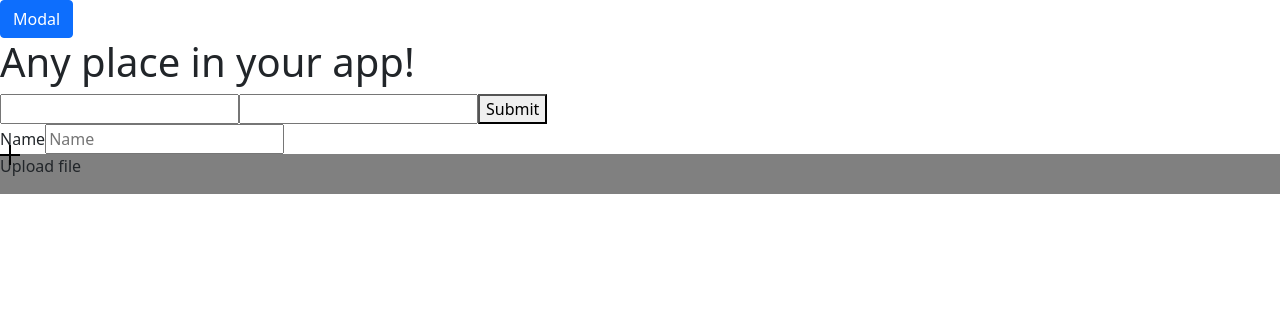
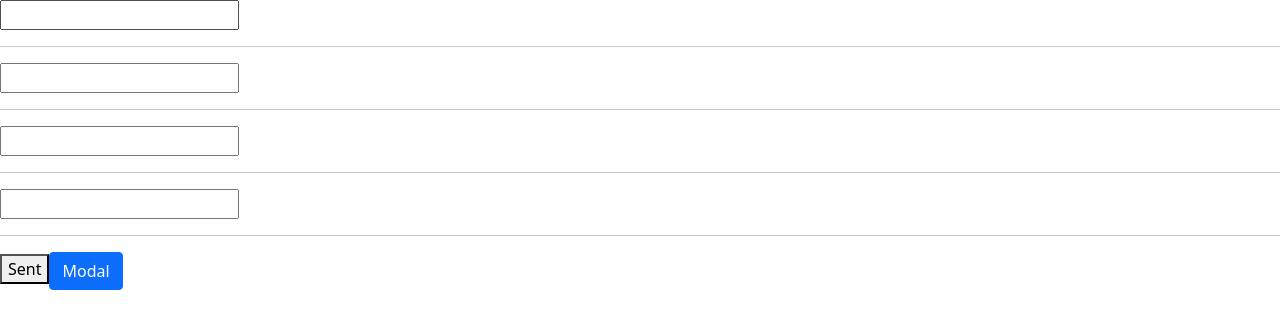
Before and after one commit to Timur-eit/applicant_form_reactJS, a React (Create React App) app in the folder client/: page / in a window 1280 px wide. Shown: the top 328 px of the page. Built offline with nearby package versions, Linux system fonts and the light colour scheme.

Commit message:
try react-hook-form

```diff
--- a/client/src/App.tsx
+++ b/client/src/App.tsx
@@ -1,33 +1,106 @@
 import React from 'react';
 import ModalWindow from 'shared/ui/Modal';
-import Basic from 'components/ApplicantForm'
-import TextInput from 'components/TextInput'
-import FileInput from 'components/FileInput'
+// import TextInput from 'components/TextInput'
+// import FileInput from 'components/FileInput'
+
+// import { Button } from 'react-bootstrap';
+// import 'bootstrap/dist/css/bootstrap.min.css';
+
+import { useForm, SubmitHandler } from 'react-hook-form';
+
+type Inputs = {
+    name: string,
+    surname: string,
+    age: string,
+    email: string,
+    file: string
+  };
 
 
 function App() {
+   const [isSubmitModalOpen, setSubmitModalOpen] = React.useState<boolean>(false)
 
+    const {
+        register,
+        handleSubmit,
+        reset,
+        formState: {errors, isSubmitSuccessful},
+        // watch,
+    } = useForm<Inputs>()
+
+    const onSubmit: SubmitHandler<Inputs> = (data) => {
+        console.log('Data sent ', data);
+        setSubmitModalOpen(true);
+    }
+
+    // const name = watch('name');
+    // console.log('Name ' + name);
+    // console.log(errors)
+
+    // console.log(isSubmitModalOpen)
+
+    React.useEffect(() => {
+        if (isSubmitSuccessful) {
+        //   reset();
+        }
+    }, [reset, isSubmitSuccessful]);
+
+    console.log(document.querySelector('.modal-content'))
 
     return (
-        <>
+        // <>
+            <form onSubmit={handleSubmit((data) =>onSubmit(data))}>
+
+                <input type='text' {...register('name', {required: 'This field is required', maxLength: 10})} />
+                {errors.name && <span>{errors.name.message}</span>}
+                <hr />
+                <input type='text' {...register('surname', {required: 'This field is required', maxLength: {value: 10, message: 'You exceeded max length'}})} />
+                {errors.surname && <span>{errors.surname.message}</span>}
+                <hr />
+                <input type='email' {...register('email', {required: 'This field is required', pattern: {value: /^[A-Z0-9._%+-]+@[A-Z0-9.-]+\.[A-Z]{2,}$/i, message: 'invalid email'}})} />
+                {errors.email && <span>{errors.email.message}</span>}
+                <hr />
+                <input type='number' {...register('age', {valueAsNumber: true})} />
+                <hr />
+                {/* <input type='file' {...register('file')} /> */}
+                {/* <hr /> */}
+                {/* <Button variant="primary" type='submit'>Sent</Button> */}
+
+                <button type='submit'>
+                    Sent
+                </button>
+                {/* <div onClick={() => setSubmitModalOpen(false)}> */}
                     <ModalWindow
                         openButtonTitle={'Modal'}
                         modalTitle={'Спасибо Егор!'}
                         modalText={'Мы скоро свяжемся с вами'}
                         closeButtonText={'Понятно'}
+                        openState={isSubmitModalOpen}
                     />
-            <Basic />
-            <TextInput
-                labelName={'Name'}
-                typeValue={'text'}
-                requiredValue={true}
-                placeholderText={'Name'}
-            />
-            <FileInput
-                labelName={'Upload file'}
-            />
-        </>
+                {/* </div> */}
+
+            </form>
+
+
+        // </>
     );
 }
 
 export default App;
+
+            // {/* <ModalWindow
+            //     openButtonTitle={'Modal'}
+            //     modalTitle={'Спасибо Егор!'}
+            //     modalText={'Мы скоро свяжемся с вами'}
+            //     closeButtonText={'Понятно'}
+            // />
+            // <Basic />
+            // <TextInput
+            //     labelName={'Name'}
+            //     typeValue={'text'}
+            //     requiredValue={true}
+            //     placeholderText={'Name'}
+            // />
+            // <FileInput
+            //     labelName={'Upload file'}
+            // /> */}
--- a/client/src/components/ApplicantForm/index.tsx
+++ b/client/src/components/ApplicantForm/index.tsx
@@ -1,42 +1,3 @@
 import React from 'react';
- import { Formik, Form, Field, ErrorMessage } from 'formik';
-
- const Basic = () => (
-   <div>
-     <h1>Any place in your app!</h1>
-     <Formik
-       initialValues={{ email: '', password: '' }}
-       validate={values => {
-         const errors: any = {};
-         if (!values.email) {
-           errors.email = 'Required';
-         } else if (
-           !/^[A-Z0-9._%+-]+@[A-Z0-9.-]+\.[A-Z]{2,}$/i.test(values.email)
-         ) {
-           errors.email = 'Invalid email address';
-         }
-         return errors;
-       }}
-       onSubmit={(values, { setSubmitting }) => {
-         setTimeout(() => {
-           alert(JSON.stringify(values, null, 2));
-           setSubmitting(false);
-         }, 400);
-       }}
-     >
-       {({ isSubmitting }) => (
-         <Form>
-           <Field type="email" name="email" />
-           <ErrorMessage name="email" component="div" />
-           <Field type="password" name="password" />
-           <ErrorMessage name="password" component="div" />
-           <button type="submit" disabled={isSubmitting}>
-             Submit
-           </button>
-         </Form>
-       )}
-     </Formik>
-   </div>
- );
-
- export default Basic;
+// TODO: удали Formik из зависимостей
+export {}
--- a/client/src/index.tsx
+++ b/client/src/index.tsx
@@ -5,9 +5,9 @@ import App from './App';
 import reportWebVitals from './reportWebVitals';
 
 ReactDOM.render(
-  <React.StrictMode>
-    <App />
-  </React.StrictMode>,
+  // <React.StrictMode>
+    <App />,
+  // </React.StrictMode>,
   document.getElementById('root')
 );
 
--- /dev/null
+++ b/client/src/redux/reducer.ts
@@ -0,0 +1,4 @@
+import {combineReducers} from "redux";
+import applicantFormReducer, {moduleName as applicantForm} from 'ducks/chat';
+
+export default combineReducers({[applicantForm] : applicantFormReducer});
--- a/client/src/shared/ui/Modal/index.tsx
+++ b/client/src/shared/ui/Modal/index.tsx
@@ -2,13 +2,13 @@ import React from 'react';
 import { Modal, Button } from 'react-bootstrap';
 import 'bootstrap/dist/css/bootstrap.min.css';
 import './style.scss';
-
 interface IModalWindowProps {
   openButtonTitle: string,
   modalTitle: string,
   modalText: string,
   closeButtonText: string,
-  configs? : any,
+  openState?: boolean | undefined,
+  setExternalOpenState?: React.Dispatch<React.SetStateAction<boolean>>,
 }
 
 const ModalWindow: React.FC<IModalWindowProps> = (props) => {
@@ -18,11 +18,20 @@ const ModalWindow: React.FC<IModalWindowProps> = (props) => {
     modalTitle,
     modalText,
     closeButtonText,
+    openState,
   } = props;
 
     const [show, setShow] = React.useState(false);
     const handleClose = () => setShow(false);
     const handleShow = () => setShow(true);
+
+    React.useEffect(() => {
+      if (openState) {
+        handleShow()
+      }
+    }, [openState]);
+
+    // console.log(show)
 
     return (
       <>
```
Also changed, not shown: client/package.json (+8 -0 lines), client/src/ducks/applicatForm.ts (added, +73 -0 lines), client/src/ducks/interfaces.ts (added, +8 -0 lines), client/src/redux/store.ts (added, +10 -0 lines), 1 other file (tests, documents, lock files or other folders). Lines whose indentation alone changed are shown as unchanged.
